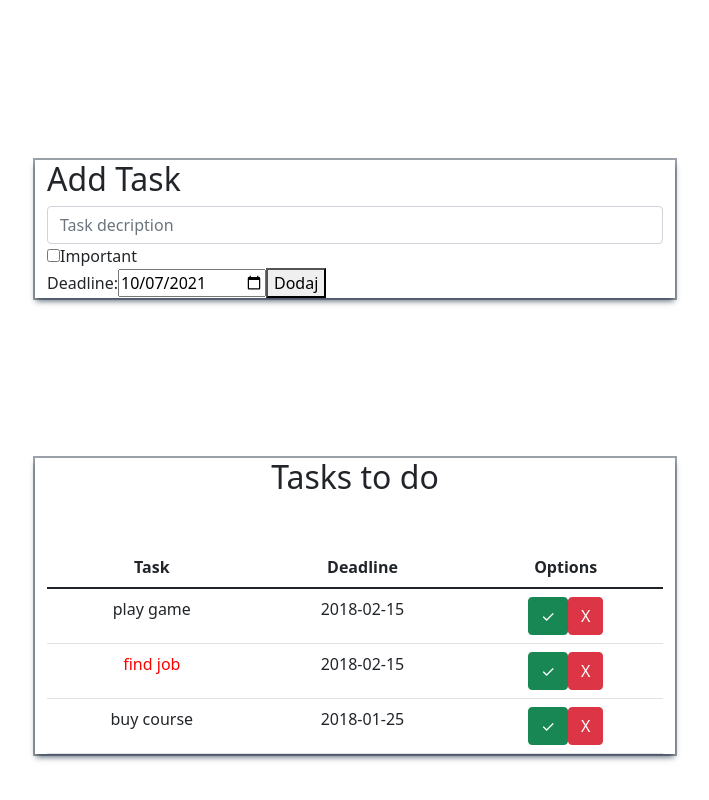
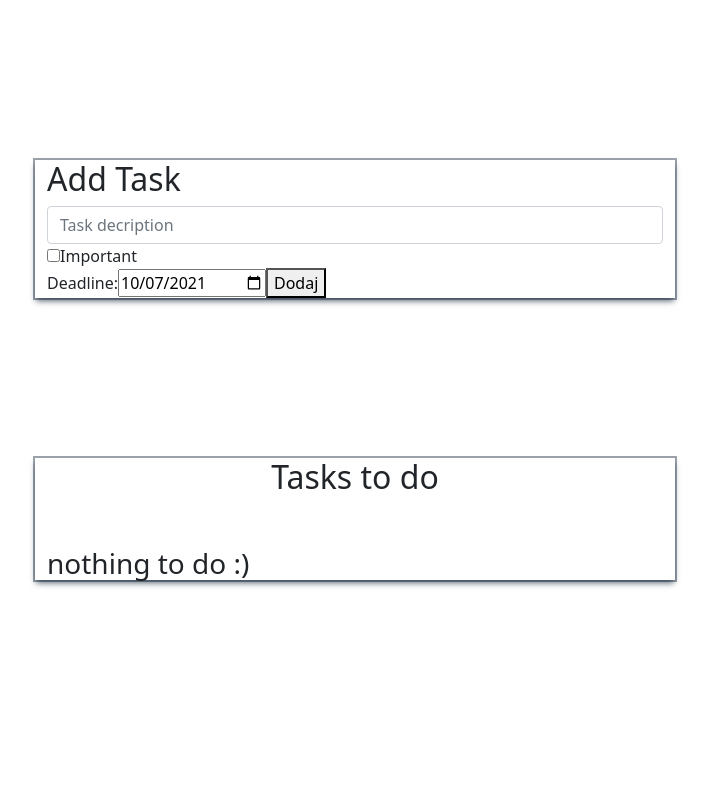
Before and after one commit to MacWar/ToDoApp, a React (Create React App) app: page / in a window 1280 px wide. Shown: the whole page, without its empty margins (285-994 px from the left). Built offline with nearby package versions, Linux system fonts and the light colour scheme.

Commit message:
Add conection between add task form and display tasks container

```diff
--- a/src/components/AddTask.js
+++ b/src/components/AddTask.js
@@ -24,20 +24,36 @@ export default class AddTask extends Component {
             priorityCheckboxValue : e.target.checked,
         })
     }
+
+    handleButtonAddTask = (e) => {
+        const {description, priorityCheckboxValue, date} = this.state;
+        if(description.length > 0){
+            this.props.addTaks(description, priorityCheckboxValue, date);
+            this.setState({
+                description : "",
+                priorityCheckboxValue : "",
+                date : new Date().toISOString().slice(0,10),
+            })
+        }
+        else {
+            alert("No task description given")
+        }
+    }
+
     render() {
         const minimalDate = new Date().toISOString().slice(0,10);
         return (
             <div className="container">
                 <h2>Add Task</h2>
                 <div className="addTaskForm">
-                    <input type="text" className="form-control" placeholder="Task decription" value={this.state.decription} onChange={this.handleDescription}/>
-                    <div class="form-group">
+                    <input type="text" className="form-control" placeholder="Task decription" value={this.state.description} onChange={this.handleDescription}/>
+                    <div className="form-group">
                         <input type="checkbox" className="form-check-label" id="priority" checked={this.state.priorityCheckboxValue} onChange={this.handleCheckPrioroty}/>
                         <label className="form-check-label" htmlFor="priority">Important</label>
                     </div>
                     <label htmlFor="deadline">Deadline: </label>
                     <input type="date" id="deadline" value={this.state.date} min={minimalDate} onChange={this.handleDate} />
-                    <button>Dodaj</button>
+                    <button onClick={this.handleButtonAddTask}>Dodaj</button>
                 </div>
             </div>
         )
--- a/src/components/App.js
+++ b/src/components/App.js
@@ -5,32 +5,7 @@ import "./App.css"
 
 export default class App extends Component {
   state ={
-    taskList:[
-      {
-        id:1,
-        description:"play game",
-        dateDeadline: '2018-02-15',
-        priority: false,
-        isActive: true,
-        dateCompleted:null,
-      },
-      {
-        id:2,
-        description:"find job",
-        dateDeadline: '2018-02-15',
-        priority: true,
-        isActive: true,
-        dateCompleted:null,
-      },
-      {
-        id:3,
-        description:"buy course",
-        dateDeadline: '2018-01-25',
-        priority: false,
-        isActive: true,
-        dateCompleted:null,
-      },
-    ]
+    taskList:[]
   }
 
   handleDeleteTask=(id)=>{
@@ -41,6 +16,7 @@ export default class App extends Component {
       taskList:taskList,
     })
   }
+
   handleCompleteTask=(id)=>{
     const taskList=[...this.state.taskList]
 
@@ -54,10 +30,27 @@ export default class App extends Component {
       taskList : taskList,
     })
   }
+
+  counter = 1;
+
+  addTask = (description, priority, date) => {
+    const task = {
+      id: this.counter,
+      description: description,
+      dateDeadline: date,
+      priority: priority,
+      isActive: true,
+      dateCompleted: null,
+    }
+    this.counter++;
+    this.setState(prevState => ({
+      taskList: [...prevState.taskList, task]
+    }))
+  }
   render() {
     return (
         <div className="App">
-          <AddTask/>
+          <AddTask addTaks={this.addTask}/>
           <TaskContainer taskList={this.state.taskList} deleteTask={this.handleDeleteTask} completeTask={this.handleCompleteTask}/>
         </div>
     )
```
